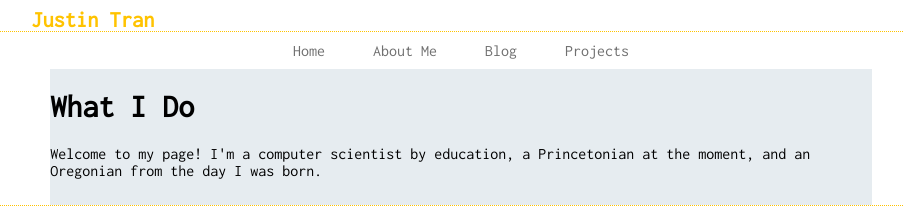
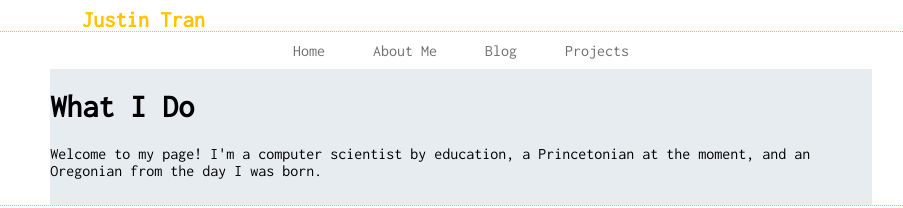
Before and after one commit to justintranjt/justintranjt.github.io, a Jekyll site: the page built from index.html, in a window 1280 px wide. Shown: the top 208 px of the page, without its empty margins (179-1082 px from the left). Built offline with Jekyll 4.4.1, drawn with Linux system fonts in a browser that asks for light colours.

Commit message:
Update mainstyle.css

```diff
--- a/css/mainstyle.css
+++ b/css/mainstyle.css
@@ -21,7 +21,7 @@ a.namebrand {
     color: #ffc300;
     font-weight: bold;
     font-size: 1.4em;
-    padding-left: 16%;
+    padding-left: 20%;
 }
 
 .container {
```
